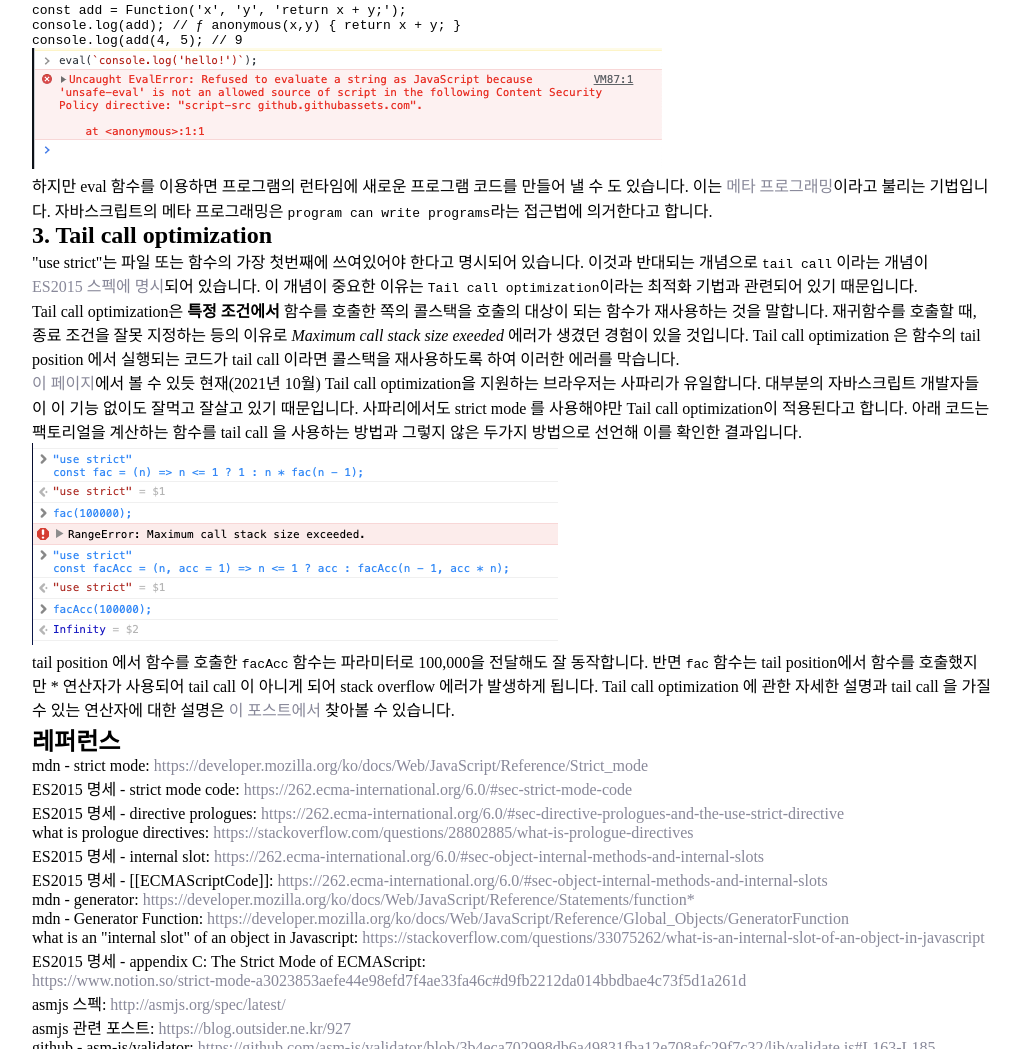
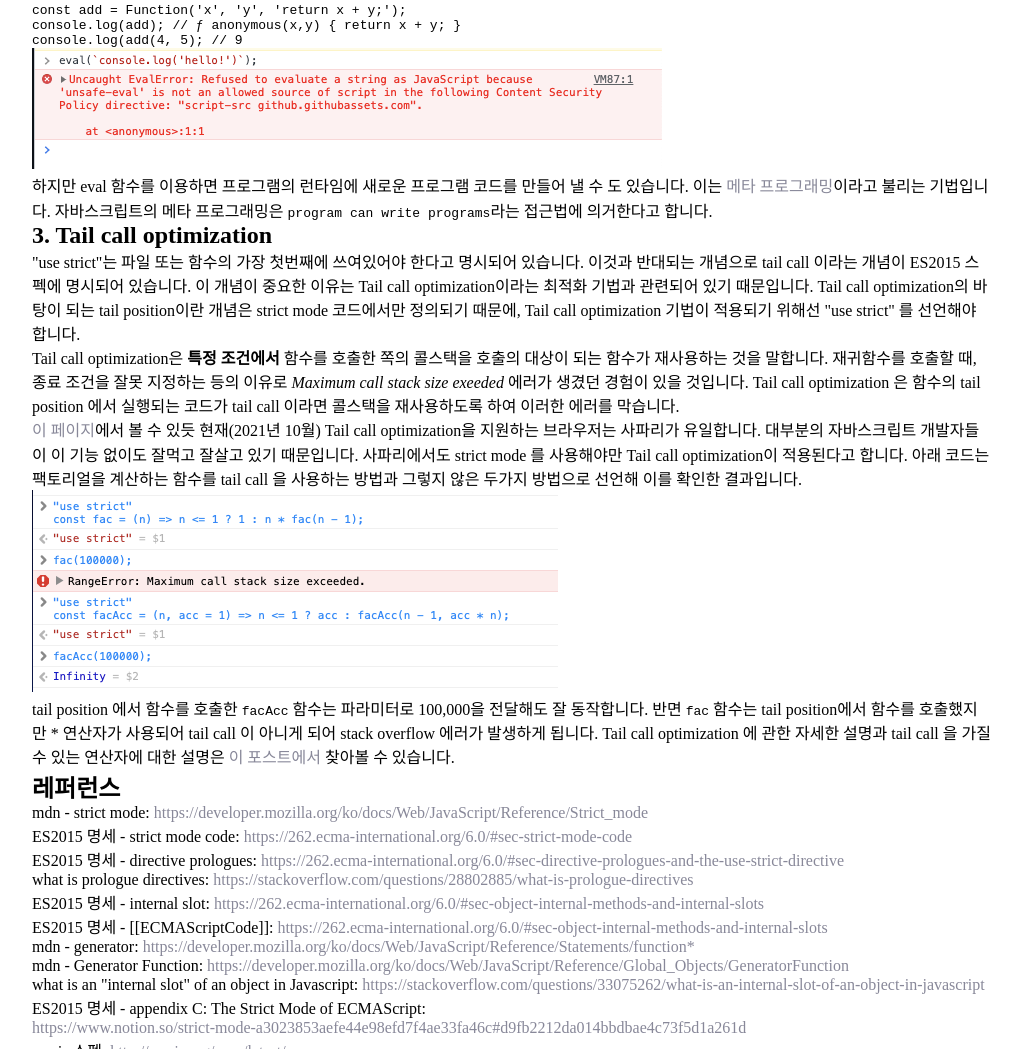
Before and after one commit to rudy3091/rudy3091.com, a Gatsby site: page /posts/strict-mode in a window 1280 px wide. Shown: the part 6189-7238 px from the top of the page, without its empty margins (128-1148 px from the left). Built offline with nearby package versions, Linux system fonts and the light colour scheme; Gatsby itself is replaced by a stand-in of ours; some packages are replaced by stand-ins of ours; code samples lack their colours.

Commit message:
Update post content

```diff
--- a/posts/strict-mode/strict-mode.md
+++ b/posts/strict-mode/strict-mode.md
@@ -258,7 +258,7 @@ console.log(add(4, 5); // 9
 
 ## 3. Tail call optimization
 
-"use strict"는 파일 또는 함수의 가장 첫번째에 쓰여있어야 한다고 명시되어 있습니다. 이것과 반대되는 개념으로 `tail call` 이라는 개념이 [ES2015 스펙에 명시](https://262.ecma-international.org/6.0/#sec-tail-position-calls)되어 있습니다. 이 개념이 중요한 이유는 `Tail call optimization`이라는 최적화 기법과 관련되어 있기 때문입니다.
+"use strict"는 파일 또는 함수의 가장 첫번째에 쓰여있어야 한다고 명시되어 있습니다. 이것과 반대되는 개념으로 tail call 이라는 개념이 ES2015 스펙에 명시되어 있습니다. 이 개념이 중요한 이유는 Tail call optimization이라는 최적화 기법과 관련되어 있기 때문입니다. Tail call optimization의 바탕이 되는 tail position이란 개념은 strict mode 코드에서만 정의되기 때문에, Tail call optimization 기법이 적용되기 위해선 "use strict" 를 선언해야 합니다.
 
 Tail call optimization은 **특정 조건에서** 함수를 호출한 쪽의 콜스택을 호출의 대상이 되는 함수가 재사용하는 것을 말합니다. 재귀함수를 호출할 때, 종료 조건을 잘못 지정하는 등의 이유로 *Maximum call stack size exeeded* 에러가 생겼던 경험이 있을 것입니다. Tail call optimization 은 함수의 tail position 에서 실행되는 코드가 tail call 이라면 콜스택을 재사용하도록 하여 이러한 에러를 막습니다.
 
```
